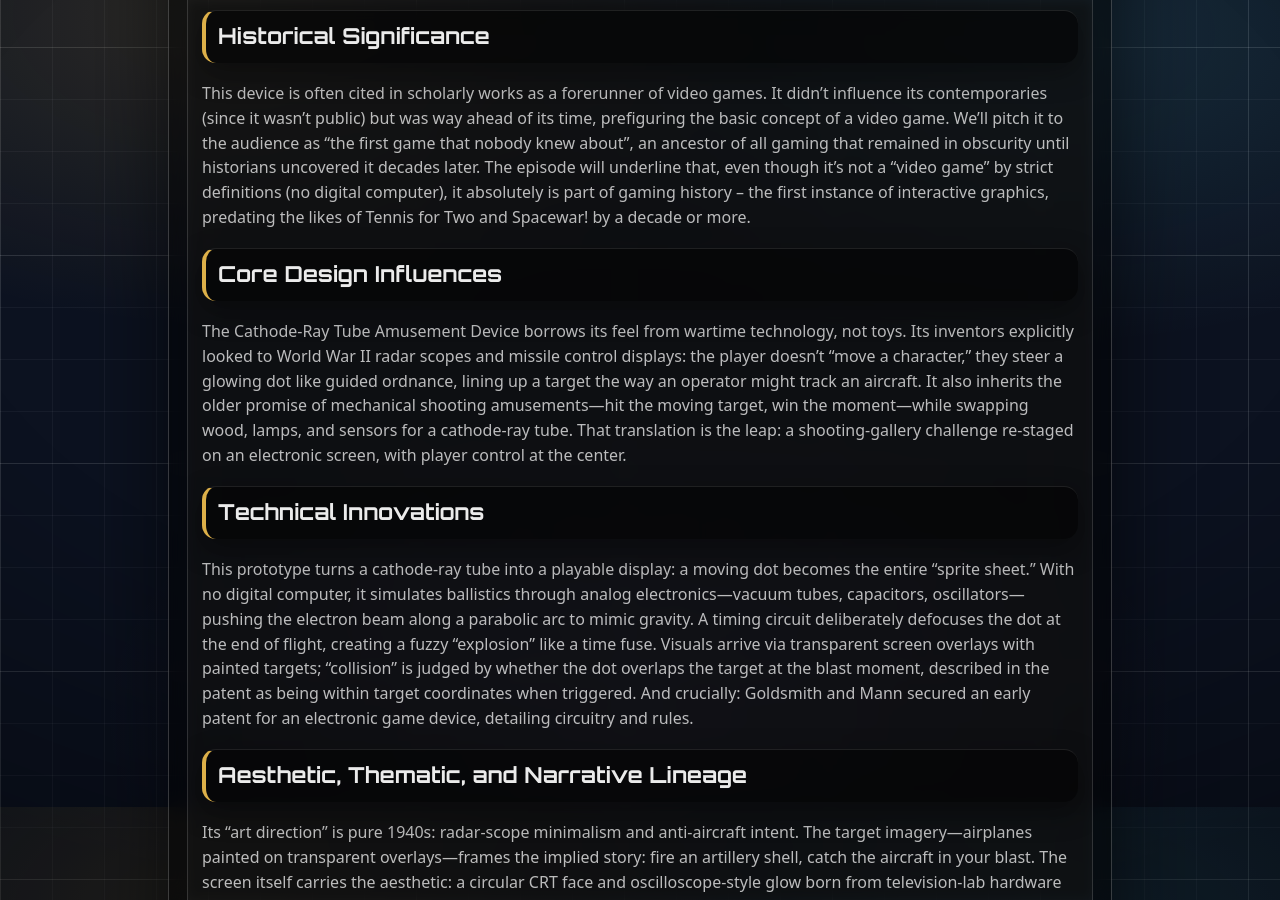
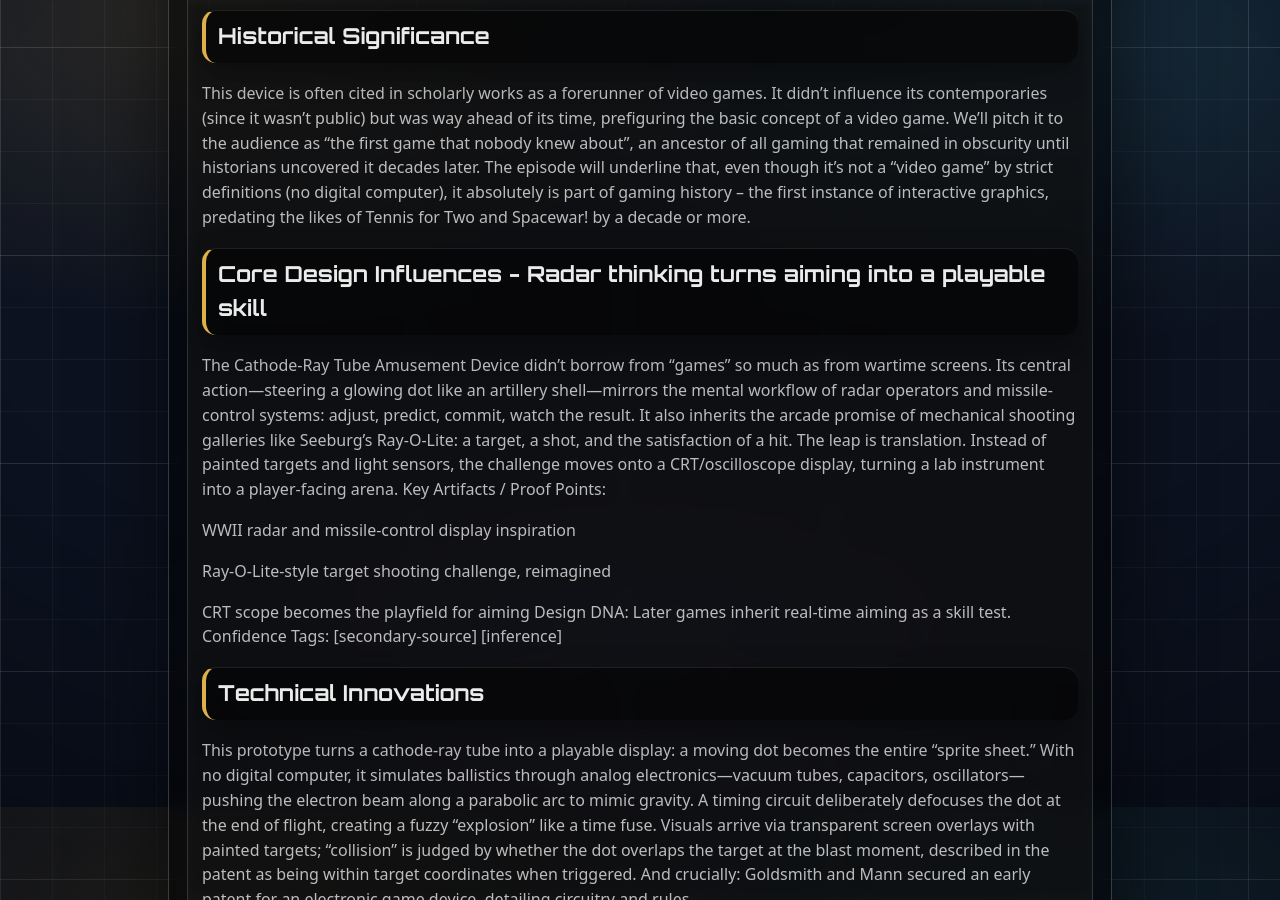
Before and after one commit to BacchusA/savefileone-archive, a Jekyll site: the page built from _games/1947-cathode-ray-tube-amusement-device.md, in a window 1280 px wide and 900 px high, scrolled down 993 px. Built offline with Jekyll 4.4.1, drawn with Linux system fonts in a browser that asks for light colours.

Commit message:
Update 1947-cathode-ray-tube-amusement-device.md

```diff
--- a/_games/1947-cathode-ray-tube-amusement-device.md
+++ b/_games/1947-cathode-ray-tube-amusement-device.md
@@ -43,8 +43,17 @@
 ## Historical Significance
 This device is often cited in scholarly works as a forerunner of video games. It didn’t influence its contemporaries (since it wasn’t public) but was way ahead of its time, prefiguring the basic concept of a video game. We’ll pitch it to the audience as “the first game that nobody knew about”, an ancestor of all gaming that remained in obscurity until historians uncovered it decades later. The episode will underline that, even though it’s not a “video game” by strict definitions (no digital computer), it absolutely is part of gaming history – the first instance of interactive graphics, predating the likes of Tennis for Two and Spacewar! by a decade or more.
 
-## Core Design Influences
-The Cathode-Ray Tube Amusement Device borrows its feel from wartime technology, not toys. Its inventors explicitly looked to World War II radar scopes and missile control displays: the player doesn’t “move a character,” they steer a glowing dot like guided ordnance, lining up a target the way an operator might track an aircraft. It also inherits the older promise of mechanical shooting amusements—hit the moving target, win the moment—while swapping wood, lamps, and sensors for a cathode-ray tube. That translation is the leap: a shooting-gallery challenge re-staged on an electronic screen, with player control at the center.
+## Core Design Influences - Radar thinking turns aiming into a playable skill
+The Cathode-Ray Tube Amusement Device didn’t borrow from “games” so much as from wartime screens. Its central action—steering a glowing dot like an artillery shell—mirrors the mental workflow of radar operators and missile-control systems: adjust, predict, commit, watch the result. It also inherits the arcade promise of mechanical shooting galleries like Seeburg’s Ray-O-Lite: a target, a shot, and the satisfaction of a hit. The leap is translation. Instead of painted targets and light sensors, the challenge moves onto a CRT/oscilloscope display, turning a lab instrument into a player-facing arena.
+Key Artifacts / Proof Points:
+
+WWII radar and missile-control display inspiration
+
+Ray-O-Lite-style target shooting challenge, reimagined
+
+CRT scope becomes the playfield for aiming
+Design DNA: Later games inherit real-time aiming as a skill test.
+Confidence Tags: [secondary-source] [inference]
 
 ## Technical Innovations
 This prototype turns a cathode-ray tube into a playable display: a moving dot becomes the entire “sprite sheet.” With no digital computer, it simulates ballistics through analog electronics—vacuum tubes, capacitors, oscillators—pushing the electron beam along a parabolic arc to mimic gravity. A timing circuit deliberately defocuses the dot at the end of flight, creating a fuzzy “explosion” like a time fuse. Visuals arrive via transparent screen overlays with painted targets; “collision” is judged by whether the dot overlaps the target at the blast moment, described in the patent as being within target coordinates when triggered. And crucially: Goldsmith and Mann secured an early patent for an electronic game device, detailing circuitry and rules.
```
